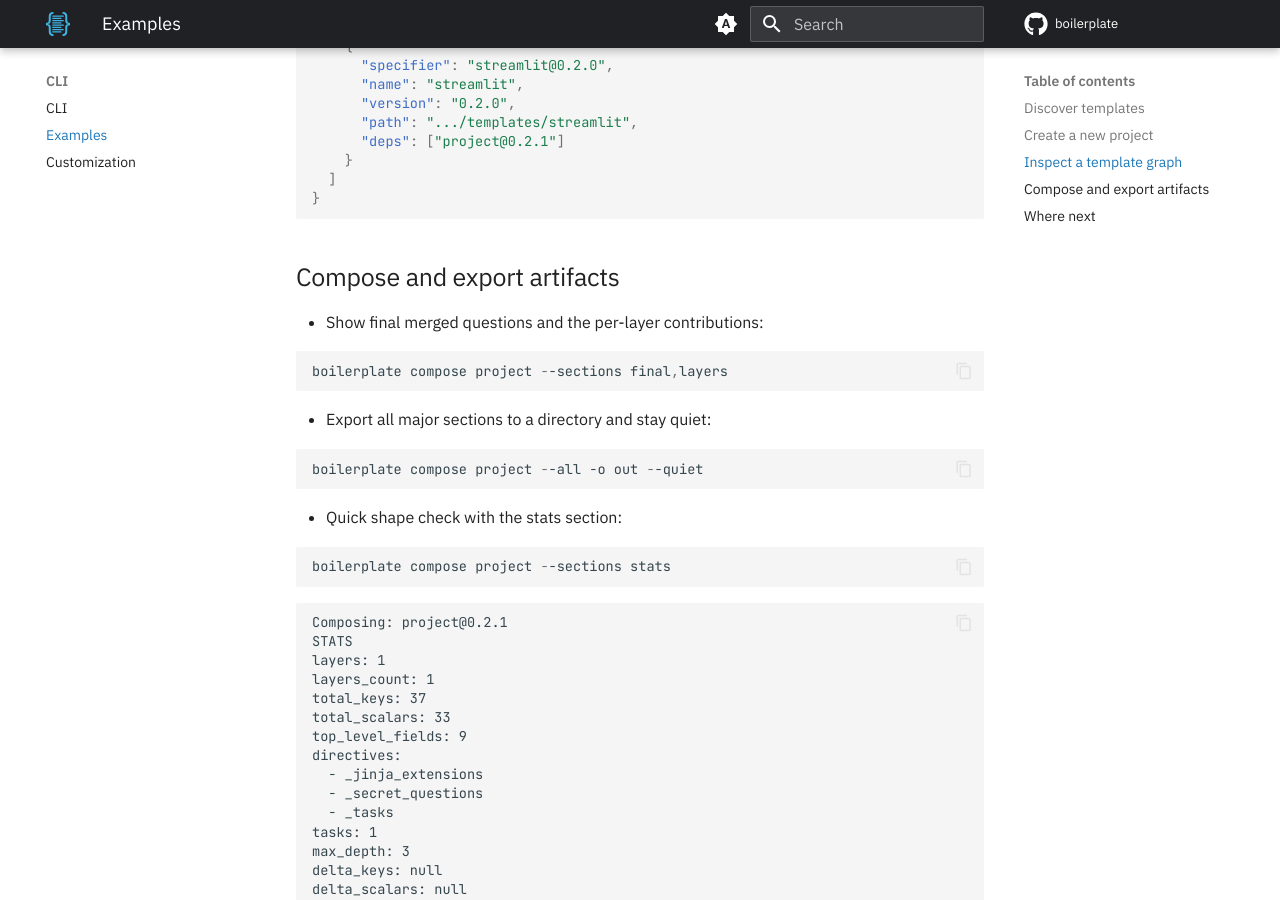
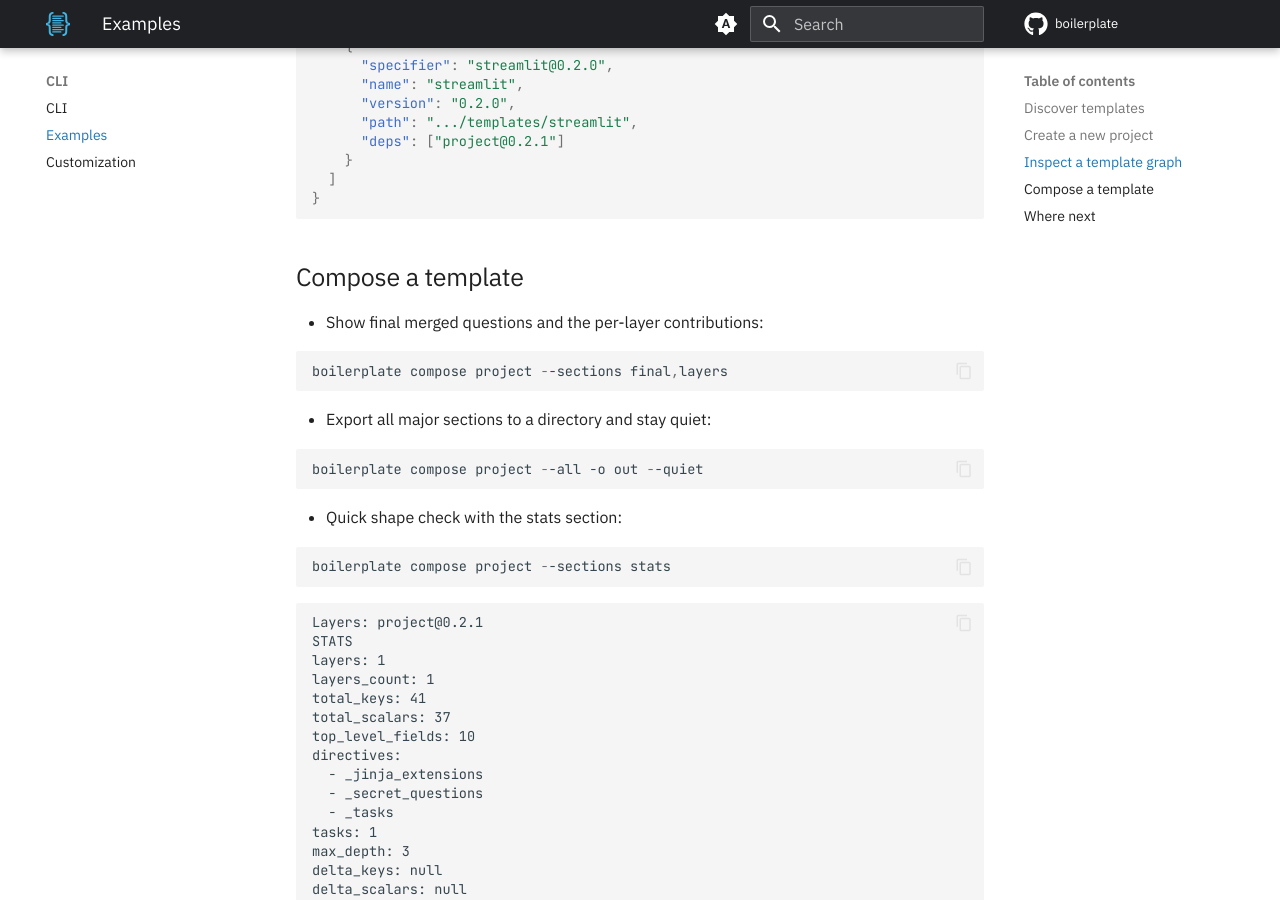
Before and after one commit to TheRealBillSiegler/boilerplate, an MkDocs documentation site: the page built from docs/cli-examples.md, in a window 1280 px wide and 900 px high, scrolled down 1451 px. Built offline with MkDocs 1.6.1 and Material for MkDocs 9.7.7, drawn with Linux system fonts in a browser that asks for light colours; comment, search, counter and statistics services are not loaded; the version menu is left out; some of the changed text lies outside the part shown.

Commit message:
docs: align CLI examples and guides with the new help copy
The CLI examples, composition and authoring guides, the error-code
reference, and the status page quoted the old help and status wording or
used registry and specifier. Match them to what the CLI prints now.

Co-Authored-By: Claude Opus 5.5 (1M context) <noreply@anthropic.com>

````diff
--- a/docs/cli-examples.md
+++ b/docs/cli-examples.md
@@ -77,7 +77,7 @@ The JSON payload's shape (`streamlit` example — the `streamlit` template exten
 }
 ```
 
-## Compose and export artifacts
+## Compose a template
 
 - Show final merged questions and the per-layer contributions:
 
@@ -98,13 +98,13 @@ boilerplate compose project --sections stats
 ```
 
 ```text
-Composing: project@0.2.1
+Layers: project@0.2.1
 STATS
 layers: 1
 layers_count: 1
-total_keys: 37
-total_scalars: 33
-top_level_fields: 9
+total_keys: 41
+total_scalars: 37
+top_level_fields: 10
 directives:
   - _jinja_extensions
   - _secret_questions
````
Also changed, not shown: other parts of docs/cli-examples.md (+1 -1 lines), README.md (+3 -2 lines), docs/cli.md (+1 -1 lines), docs/status.md (+1 -1 lines), docs/templates-hub/authoring.md (+3 -3 lines), docs/templates-hub/composition.md (+4 -4 lines).
